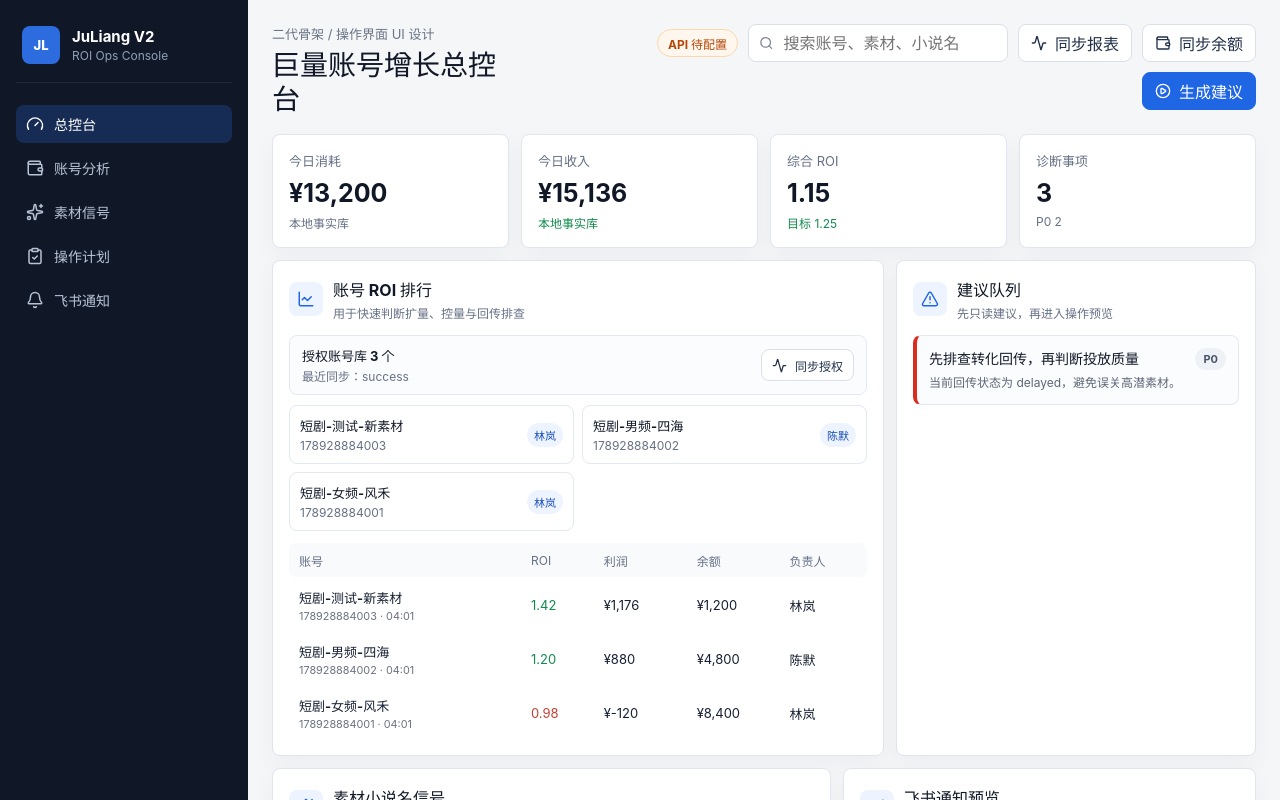
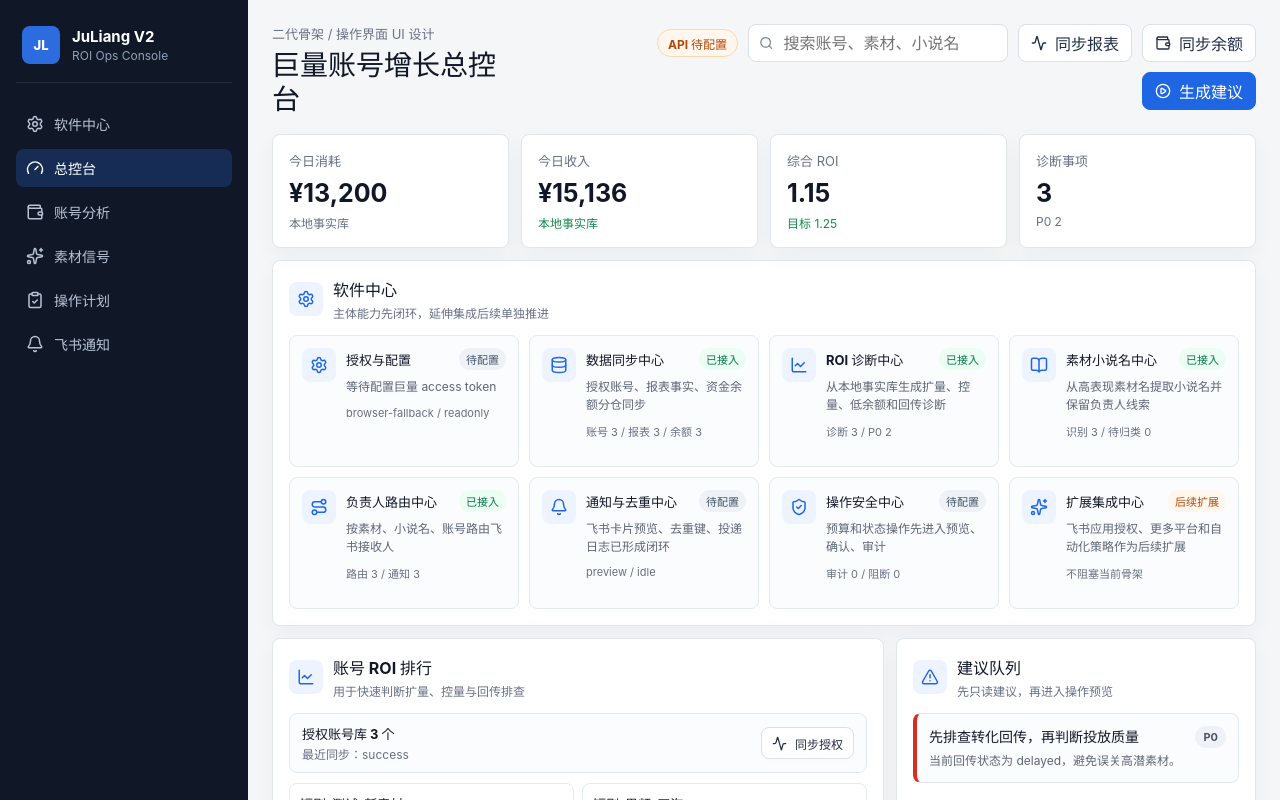
Before and after one commit to 2553355zy/JuLiang, a React (Vite) app in the folder v2-app/: page / in a window 1280 px wide. Shown: the top 800 px of the page. Built offline with nearby package versions, Linux system fonts and the light colour scheme.

Commit message:
Add software center module overview

```diff
--- a/v2-app/src/App.css
+++ b/v2-app/src/App.css
@@ -243,6 +243,99 @@
 
 .negative {
   color: #c24133;
+}
+
+.software-center {
+  margin-bottom: 12px;
+}
+
+.software-grid {
+  display: grid;
+  grid-template-columns: repeat(4, minmax(0, 1fr));
+  gap: 10px;
+}
+
+.software-module {
+  min-width: 0;
+  min-height: 132px;
+  display: grid;
+  grid-template-columns: 34px minmax(0, 1fr);
+  gap: 10px;
+  border: 1px solid #e3e9f2;
+  border-radius: 8px;
+  background: #fbfcfe;
+  padding: 12px;
+  color: inherit;
+  text-decoration: none;
+}
+
+.software-module:hover {
+  border-color: #b9cdf5;
+  background: #f8fbff;
+}
+
+.software-module-icon {
+  width: 34px;
+  height: 34px;
+  display: grid;
+  place-items: center;
+  border-radius: 8px;
+  color: #1f66e5;
+  background: #edf4ff;
+}
+
+.software-module-head {
+  min-width: 0;
+  display: flex;
+  align-items: center;
+  justify-content: space-between;
+  gap: 8px;
+}
+
+.software-module-head strong {
+  min-width: 0;
+  overflow: hidden;
+  text-overflow: ellipsis;
+  white-space: nowrap;
+  color: #111827;
+  font-size: 13px;
+}
+
+.software-module-head span {
+  flex: 0 0 auto;
+  border-radius: 999px;
+  background: #eef2f7;
+  color: #475467;
+  padding: 3px 7px;
+  font-size: 11px;
+  font-weight: 700;
+}
+
+.software-module.ready .software-module-head span {
+  background: #ecfdf3;
+  color: #067647;
+}
+
+.software-module.later .software-module-head span {
+  background: #fff7ed;
+  color: #b54708;
+}
+
+.software-module p {
+  margin: 8px 0 10px;
+  color: #5d6676;
+  font-size: 12px;
+  line-height: 1.45;
+}
+
+.software-module em {
+  display: block;
+  overflow: hidden;
+  text-overflow: ellipsis;
+  white-space: nowrap;
+  color: #667085;
+  font-size: 11px;
+  font-style: normal;
 }
 
 .split-layout {
@@ -657,7 +750,7 @@
   }
 
   .nav-list {
-    grid-template-columns: repeat(5, minmax(0, 1fr));
+    grid-template-columns: repeat(6, minmax(0, 1fr));
   }
 
   .sidebar-panel {
@@ -668,6 +761,10 @@
   .split-layout,
   .split-layout.lower {
     grid-template-columns: 1fr;
+  }
+
+  .software-grid {
+    grid-template-columns: repeat(2, minmax(0, 1fr));
   }
 
   .signal-grid {
@@ -694,6 +791,7 @@
   }
 
   .metric-grid,
+  .software-grid,
   .signal-grid {
     grid-template-columns: 1fr;
   }
--- a/v2-app/src/App.tsx
+++ b/v2-app/src/App.tsx
@@ -2,13 +2,17 @@ import {
   Activity,
   AlertTriangle,
   Bell,
+  BookOpen,
   CircleDollarSign,
   ClipboardCheck,
+  Database,
   Gauge,
   LineChart,
   Megaphone,
   PlayCircle,
+  Route,
   Search,
+  Settings,
   ShieldCheck,
   Sparkles,
   Wallet,
@@ -111,6 +115,80 @@ function App() {
   const totalRevenue = displayAccounts.reduce((sum, account) => sum + account.metrics.revenue, 0)
   const blendedRoi = totalSpend > 0 ? totalRevenue / totalSpend : 0
   const projectionSourceLabel = portfolioProjection.source === 'metric-facts' ? '本地事实库' : '演示数据'
+  const softwareModules: SoftwareModule[] = [
+    {
+      id: 'config',
+      title: '授权与配置',
+      description: runtimeConfig.hasOceanEngineAccessToken ? '巨量只读接口已具备运行条件' : '等待配置巨量 access token',
+      status: runtimeConfig.hasOceanEngineAccessToken ? 'ready' : 'setup',
+      evidence: `${runtimeConfig.source} / ${runtimeConfig.executionMode}`,
+      href: '#accounts',
+      icon: <Settings size={18} />,
+    },
+    {
+      id: 'sync',
+      title: '数据同步中心',
+      description: '授权账号、报表事实、资金余额分仓同步',
+      status: reportSyncSummary?.lastRun?.status === 'success' ? 'ready' : 'setup',
+      evidence: `账号 ${apiProbe.advertiserCount} / 报表 ${apiProbe.reportRows} / 余额 ${apiProbe.fundRows}`,
+      href: '#dashboard',
+      icon: <Database size={18} />,
+    },
+    {
+      id: 'roi',
+      title: 'ROI 诊断中心',
+      description: '从本地事实库生成扩量、控量、低余额和回传诊断',
+      status: portfolioDiagnostics.diagnostics.length ? 'ready' : 'setup',
+      evidence: `诊断 ${portfolioDiagnostics.diagnostics.length} / P0 ${portfolioDiagnostics.p0Count}`,
+      href: '#accounts',
+      icon: <LineChart size={18} />,
+    },
+    {
+      id: 'materials',
+      title: '素材小说名中心',
+      description: '从高表现素材名提取小说名并保留负责人线索',
+      status: materialAttributionSummary.resolvedCount ? 'ready' : 'setup',
+      evidence: `识别 ${materialAttributionSummary.resolvedCount} / 待归类 ${materialAttributionSummary.reviewCount}`,
+      href: '#materials',
+      icon: <BookOpen size={18} />,
+    },
+    {
+      id: 'routing',
+      title: '负责人路由中心',
+      description: '按素材、小说名、账号路由飞书接收人',
+      status: ownerRoutingResults.length ? 'ready' : 'setup',
+      evidence: `路由 ${ownerRoutingResults.length} / 通知 ${notificationQueue.drafts.length}`,
+      href: '#feishu',
+      icon: <Route size={18} />,
+    },
+    {
+      id: 'notifications',
+      title: '通知与去重中心',
+      description: '飞书卡片预览、去重键、投递日志已形成闭环',
+      status: notificationDeliverySummary?.lastLog ? 'ready' : 'setup',
+      evidence: `${runtimeConfig.notificationMode} / ${notificationDeliverySummary?.lastLog?.status ?? 'idle'}`,
+      href: '#feishu',
+      icon: <Bell size={18} />,
+    },
+    {
+      id: 'operations',
+      title: '操作安全中心',
+      description: '预算和状态操作先进入预览、确认、审计',
+      status: operationAuditSummary?.total ? 'ready' : 'setup',
+      evidence: `审计 ${operationAuditSummary?.total ?? 0} / 阻断 ${operationAuditSummary?.blocked ?? 0}`,
+      href: '#operations',
+      icon: <ShieldCheck size={18} />,
+    },
+    {
+      id: 'extensions',
+      title: '扩展集成中心',
+      description: '飞书应用授权、更多平台和自动化策略作为后续扩展',
+      status: 'later',
+      evidence: '不阻塞当前骨架',
+      href: '#software',
+      icon: <Sparkles size={18} />,
+    },
+  ]
 
   useEffect(() => {
     let mounted = true
@@ -261,6 +339,9 @@ function App() {
           </div>
         </div>
         <nav className="nav-list" aria-label="主导航">
+          <a href="#software">
+            <Settings size={18} /> 软件中心
+          </a>
           <a className="active" href="#dashboard">
             <Gauge size={18} /> 总控台
           </a>
@@ -320,6 +401,25 @@ function App() {
           <MetricCard label="今日收入" value={formatMoney(totalRevenue)} delta={projectionSourceLabel} tone="good" />
           <MetricCard label="综合 ROI" value={blendedRoi.toFixed(2)} delta="目标 1.25" tone="good" />
           <MetricCard label="诊断事项" value={`${portfolioDiagnostics.diagnostics.length}`} delta={`P0 ${portfolioDiagnostics.p0Count}`} tone="neutral" />
+        </section>
+
+        <section className="panel software-center" id="software">
+          <PanelTitle icon={<Settings size={18} />} title="软件中心" subtitle="主体能力先闭环，延伸集成后续单独推进" />
+          <div className="software-grid">
+            {softwareModules.map((module) => (
+              <a className={`software-module ${module.status}`} href={module.href} key={module.id}>
+                <div className="software-module-icon">{module.icon}</div>
+                <div>
+                  <div className="software-module-head">
+                    <strong>{module.title}</strong>
+                    <span>{formatModuleStatus(module.status)}</span>
+                  </div>
+                  <p>{module.description}</p>
+                  <em>{module.evidence}</em>
+                </div>
+              </a>
+            ))}
+          </div>
         </section>
 
         <section className="split-layout">
@@ -482,6 +582,28 @@ function todayIsoDate(): string {
   return localTime.toISOString().slice(0, 10)
 }
 
+type SoftwareModuleStatus = 'ready' | 'setup' | 'later'
+
+interface SoftwareModule {
+  id: string
+  title: string
+  description: string
+  status: SoftwareModuleStatus
+  evidence: string
+  href: string
+  icon: React.ReactNode
+}
+
+function formatModuleStatus(status: SoftwareModuleStatus): string {
+  const labels: Record<SoftwareModuleStatus, string> = {
+    ready: '已接入',
+    setup: '待配置',
+    later: '后续扩展',
+  }
+
+  return labels[status]
+}
+
 interface AuthorizedAdvertiserListProps {
   advertisers: AuthorizedAdvertiserRecord[]
 }
```
